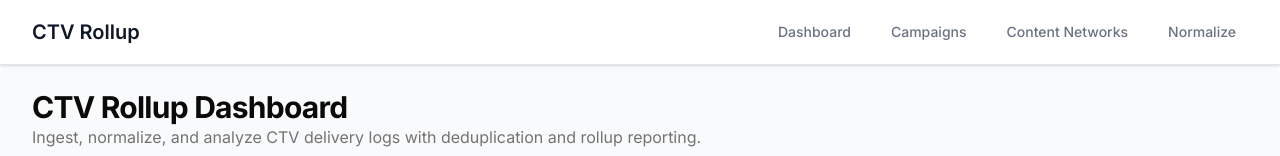
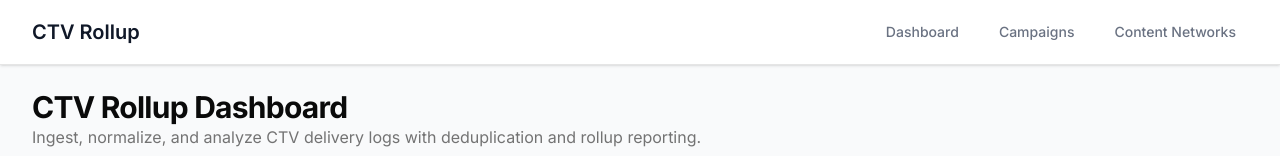
Before and after one commit to murphdogg1/ctv-rollup-fresh, a Next.js app: page / in a window 1280 px wide. Shown: the top 156 px of the page. Built offline with nearby package versions, Linux system fonts and the light colour scheme; no server answers.

Commit message:
Remove Normalize tab from navigation

```diff
--- a/src/app/layout.tsx
+++ b/src/app/layout.tsx
@@ -29,7 +29,6 @@ export default function RootLayout({
                   <a href="/" className="text-gray-500 hover:text-gray-700 px-3 py-2 rounded-md text-sm font-medium">Dashboard</a>
                   <a href="/campaigns" className="text-gray-500 hover:text-gray-700 px-3 py-2 rounded-md text-sm font-medium">Campaigns</a>
                   <a href="/content-networks" className="text-gray-500 hover:text-gray-700 px-3 py-2 rounded-md text-sm font-medium">Content Networks</a>
-                  <a href="/normalize" className="text-gray-500 hover:text-gray-700 px-3 py-2 rounded-md text-sm font-medium">Normalize</a>
                 </div>
               </div>
             </div>
```
